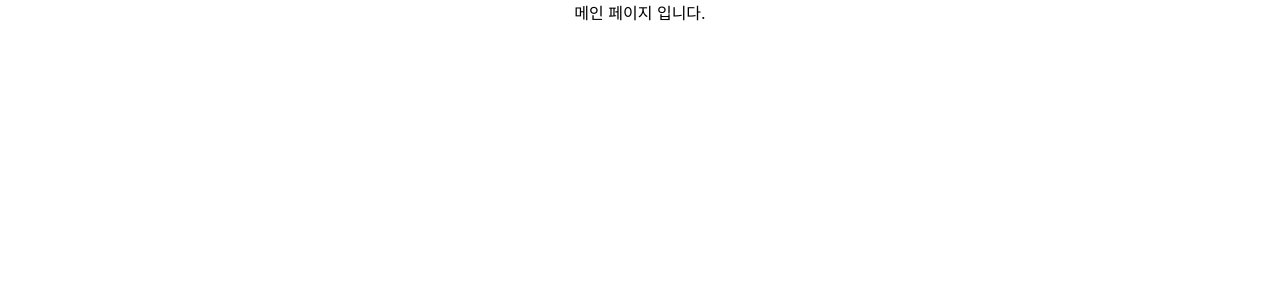
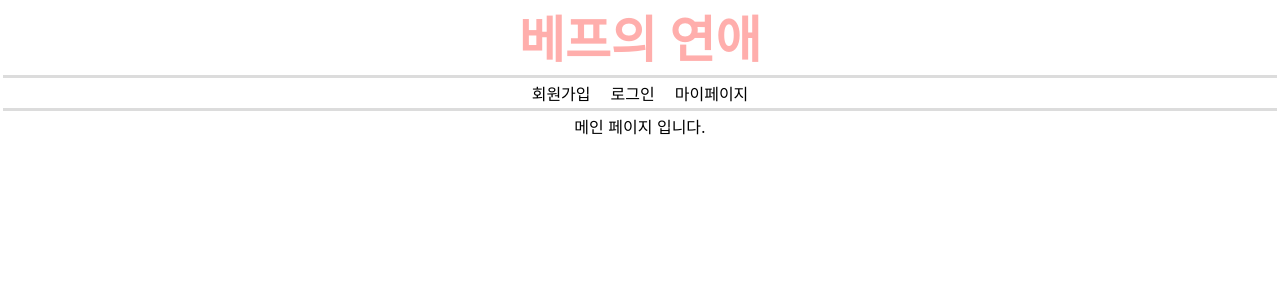
Before and after one commit to juknow/bestlove_front, a React (Create React App) app: page / in a window 1280 px wide. Shown: the top 300 px of the page. Built offline with nearby package versions, Linux system fonts and the light colour scheme; a web font is replaced by a local one.

Commit message:
[ADD] 메인페이지 디자인 조금

```diff
--- a/src/App.css
+++ b/src/App.css
@@ -2,40 +2,30 @@
   text-align: center;
 }
 
-.App-logo {
-  height: 40vmin;
-  pointer-events: none;
+header {
+  color: rgb(255, 174, 172);
+  font-size: 50px;
+  font-weight: 600;
 }
 
-@media (prefers-reduced-motion: no-preference) {
-  .App-logo {
-    animation: App-logo-spin infinite 20s linear;
-  }
+.navbar {
+  background-color: gainsboro;
+  height: 3px;
+
+  margin: 3px;
 }
 
-.App-header {
-  background-color: #282c34;
-  min-height: 100vh;
-  display: flex;
-  flex-direction: column;
-  align-items: center;
-  justify-content: center;
-  font-size: calc(10px + 2vmin);
-  color: white;
+.navbutton {
+  /* 모든 스타일 초기화 */
+  padding: 0;
+  margin: 0;
+  margin-left: 10px;
+  margin-right: 10px;
+  border: none;
+  background: none;
+  color: inherit;
+  font: inherit;
+  text-align: inherit;
+  cursor: pointer;
+  /* 기타 원하는 초기화 스타일 추가 */
 }
-
-.App-link {
-  color: #61dafb;
-}
-
-@keyframes App-logo-spin {
-  from {
-    transform: rotate(0deg);
-  }
-  to {
-    transform: rotate(360deg);
-  }
-}
-
-header {
-}
--- a/src/pages/MainPage.jsx
+++ b/src/pages/MainPage.jsx
@@ -1,7 +1,15 @@
 export default function MainPage() {
   return (
     <>
-      <div>메인 페이지 입니다.</div>
+      <header>베프의 연애</header>
+      <div className='navbar'></div>
+      <nav>
+        <button className='navbutton'>회원가입</button>
+        <button className='navbutton'>로그인</button>
+        <button className='navbutton'>마이페이지</button>
+      </nav>
+      <div className='navbar'></div>
+      <main>메인 페이지 입니다.</main>
     </>
   );
 }
```
Also changed, not shown: src/App.js (+9 -9 lines), src/index.css (+17 -7 lines).
